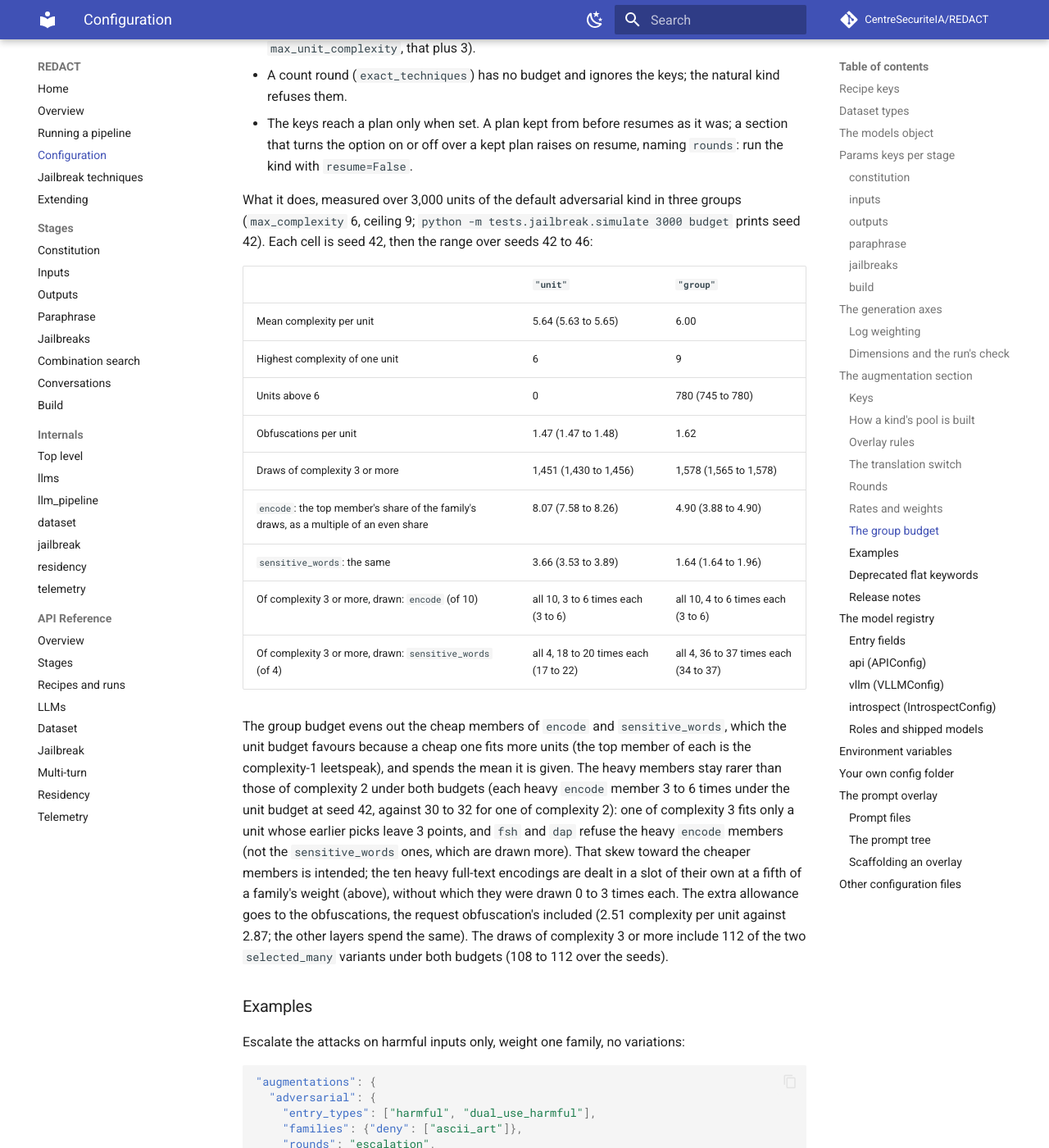
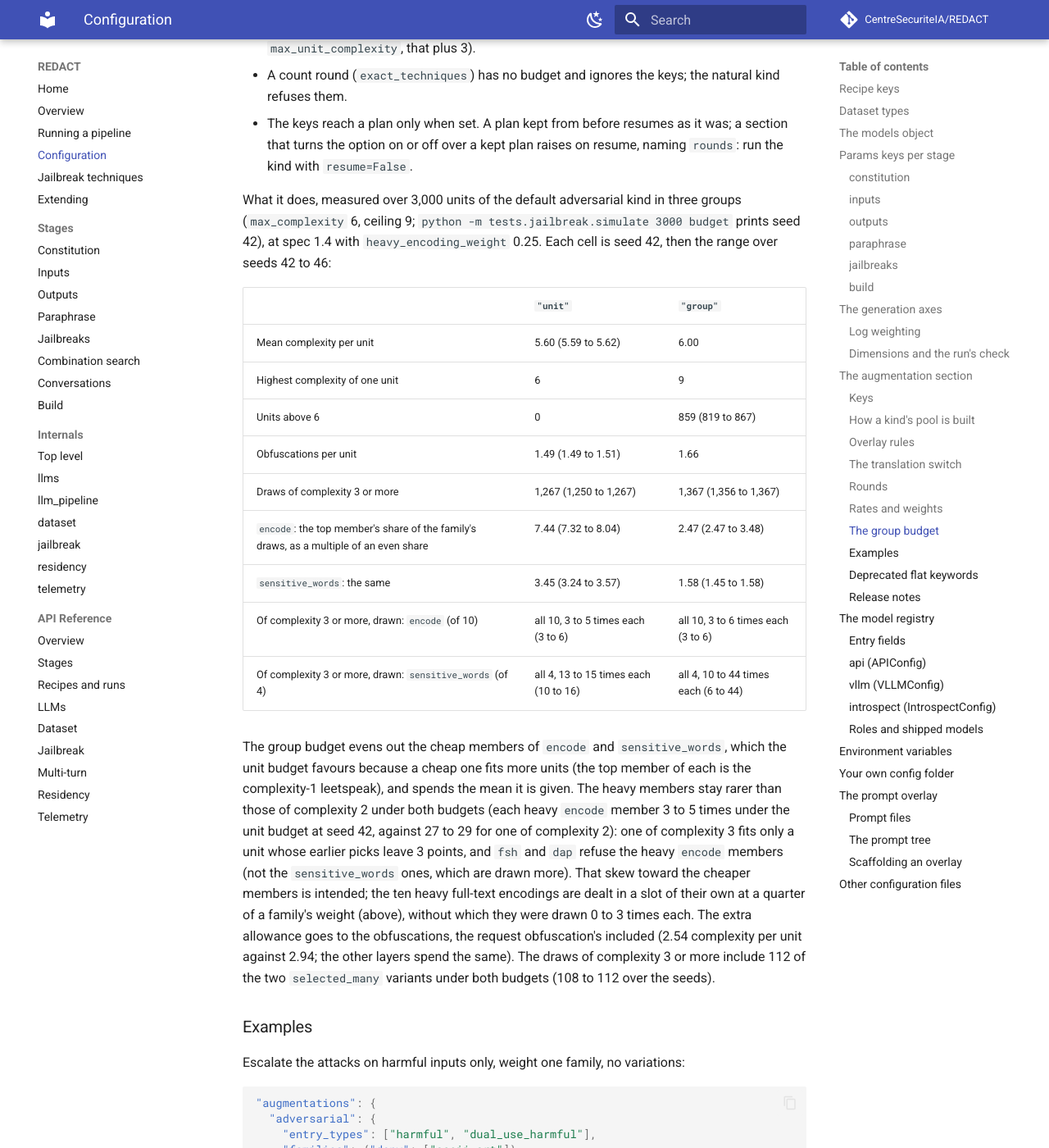
Before and after one commit to CentreSecuriteIA/REDACT, an MkDocs documentation site: the page built from docs/configuration.md, in a window 1280 px wide and 1400 px high, scrolled down 19569 px. Shown: the whole window at 82% size. Built offline with MkDocs 1.6.1 and Material for MkDocs 9.7.7, drawn with Linux system fonts in a browser that asks for light colours; comment, search, counter and statistics services are not loaded; some of the changed text lies outside the part shown.

Commit message:
Retune the heavy encodings' slot to 0.25 for about 40 draws
The spec 1.4 language-mix families share the obfuscation layer's
family-first picks among four more families, so at heavy_encoding_weight
0.2 the ten heavy full-text encodings fell to 30 or 31 draws per 3,000
default attack units, where the weight was set for about 40. Measured over
seeds 42 to 46 in one, three and ten groups (15 plans of 3,000 units a
weight), the mean is 30.1 at 0.2, 38.8 at 0.25, 46.5 at 0.3, 51.7 at 0.35
and 59.6 at 0.4; 0.25 leaves none of the ten undrawn in any plan (0.2 two,
0.4 one). The escalation's round 3 now draws 36 of them and round 4 27 or
28; 300 inputs in 15 groups of 20 draw 8 to 11 at any of these weights.

The default attacks' bound goes back to 36..60 draws. The count-round
evenness bound stays 1.25: count draws never read the weight and the
natural kind draws no heavy encoding. _PINNED_DRAWS does not move (0 of
240 dealt units, 0 of 200 undealt draws: in groups of 30 the slot picks
the same units from 0.2 to 0.3), nor do the eval digest, the eval and
natural pools or the eval pairs. A budget plan kept from before resumes
with the rules-changed WARNING. The group-budget table and the heavy-slot
figures in the docs are measured again at the new weight.

Co-Authored-By: Claude Opus 5.5 <noreply@anthropic.com>

```diff
--- a/docs/configuration.md
+++ b/docs/configuration.md
@@ -568,8 +568,8 @@ favours a family's cheaper techniques). `family_weights` may name only
 families the kind's pool draws. In a budget round the ten heavy full-text
 encodings (`to_base64`, `to_morse` and the others of `encode_weight` heavy
 that encode the whole text) are dealt in a slot of their own beside
-`encode`, at the spec's `heavy_encoding_weight` (0.2) times `encode`'s
-weight, so they are drawn about a fifth as often as a family: the slot is
+`encode`, at the spec's `heavy_encoding_weight` (0.25) times `encode`'s
+weight, so they are drawn about a quarter as often as a family: the slot is
 not a family, so `family_weights` cannot name it (`"encode:heavy"` raises
 as any name the kind does not draw); weight `encode` to move both. It is a
 quota in every budget round, not a floor: a round whose budget would have
@@ -591,7 +591,7 @@ obfuscation layer's.
 
 A budget round lets each unit spend up to `max_complexity`. A unit that
 draws cheap techniques leaves the rest unspent, so a group's units spend
-less than `max_complexity` on average (5.64 of 6 in the table below). With
+less than `max_complexity` on average (5.60 of 6 in the table below). With
 `"budget": "group"` the units of a `(category, entry_type, iteration)` group
 share it: a unit may spend `max_complexity` plus what the group's earlier
 units left unspent of it, up to `max_unit_complexity` (`max_complexity + 3`
@@ -619,34 +619,34 @@ group has no bank, so it spends up to `max_complexity`.
 
 What it does, measured over 3,000 units of the default adversarial kind in
 three groups (`max_complexity` 6, ceiling 9; `python -m tests.jailbreak.simulate
-3000 budget` prints seed 42). Each cell is seed 42, then the range over
-seeds 42 to 46:
+3000 budget` prints seed 42), at spec 1.4 with `heavy_encoding_weight` 0.25.
+Each cell is seed 42, then the range over seeds 42 to 46:
 
 | | `"unit"` | `"group"` |
 |---|---|---|
-| Mean complexity per unit | 5.64 (5.63 to 5.65) | 6.00 |
+| Mean complexity per unit | 5.60 (5.59 to 5.62) | 6.00 |
 | Highest complexity of one unit | 6 | 9 |
-| Units above 6 | 0 | 780 (745 to 780) |
-| Obfuscations per unit | 1.47 (1.47 to 1.48) | 1.62 |
-| Draws of complexity 3 or more | 1,451 (1,430 to 1,456) | 1,578 (1,565 to 1,578) |
-| `encode`: the top member's share of the family's draws, as a multiple of an even share | 8.07 (7.58 to 8.26) | 4.90 (3.88 to 4.90) |
-| `sensitive_words`: the same | 3.66 (3.53 to 3.89) | 1.64 (1.64 to 1.96) |
-| Of complexity 3 or more, drawn: `encode` (of 10) | all 10, 3 to 6 times each (3 to 6) | all 10, 4 to 6 times each (3 to 6) |
-| Of complexity 3 or more, drawn: `sensitive_words` (of 4) | all 4, 18 to 20 times each (17 to 22) | all 4, 36 to 37 times each (34 to 37) |
+| Units above 6 | 0 | 859 (819 to 867) |
+| Obfuscations per unit | 1.49 (1.49 to 1.51) | 1.66 |
+| Draws of complexity 3 or more | 1,267 (1,250 to 1,267) | 1,367 (1,356 to 1,367) |
+| `encode`: the top member's share of the family's draws, as a multiple of an even share | 7.44 (7.32 to 8.04) | 2.47 (2.47 to 3.48) |
+| `sensitive_words`: the same | 3.45 (3.24 to 3.57) | 1.58 (1.45 to 1.58) |
+| Of complexity 3 or more, drawn: `encode` (of 10) | all 10, 3 to 5 times each (3 to 6) | all 10, 3 to 6 times each (3 to 6) |
+| Of complexity 3 or more, drawn: `sensitive_words` (of 4) | all 4, 13 to 15 times each (10 to 16) | all 4, 10 to 44 times each (6 to 44) |
 
 The group budget evens out the cheap members of `encode` and
 `sensitive_words`, which the unit budget favours because a cheap one fits
 more units (the top member of each is the complexity-1 leetspeak), and
 spends the mean it is given. The heavy members stay rarer than those of
-complexity 2 under both budgets (each heavy `encode` member 3 to 6 times
-under the unit budget at seed 42, against 30 to 32 for one of complexity 2):
+complexity 2 under both budgets (each heavy `encode` member 3 to 5 times
+under the unit budget at seed 42, against 27 to 29 for one of complexity 2):
 one of complexity 3 fits only a unit whose earlier picks leave 3 points, and
 `fsh` and `dap` refuse the heavy `encode` members (not the `sensitive_words`
 ones, which are drawn more). That skew toward the cheaper members is
 intended; the ten heavy full-text encodings are dealt in a slot of their own
-at a fifth of a family's weight (above), without which they were drawn 0 to
+at a quarter of a family's weight (above), without which they were drawn 0 to
 3 times each. The extra allowance goes to the obfuscations, the request
-obfuscation's included (2.51 complexity per unit against 2.87; the other
+obfuscation's included (2.54 complexity per unit against 2.94; the other
 layers spend the same). The draws of complexity 3 or more include 112 of the
 two `selected_many` variants under both budgets (108 to 112 over the seeds).
 
@@ -777,6 +777,26 @@ the default) and in `params["jailbreaks"]`.
   (one request per combination, competing with the others), and the plan
   draws it for every input but an absolutely benign one
   ([techniques.md](techniques.md)).
+- **The heavy encodings' slot is retuned to 0.25.** The four language-mix
+  families share the obfuscation layer's family-first picks among more
+  families, and the slot followed them down: at the spec's
+  `heavy_encoding_weight`, 0.2, the ten heavy full-text encodings were drawn
+  30 or 31 times in 3,000 units of the default attacks, where the weight was
+  set for about 40 (44 to 50 at spec 1.3). Over seeds 42 to 46 in one, three
+  and ten groups (15 plans of 3,000 units a weight) the mean is 30.1 at 0.2,
+  38.8 at 0.25, 46.5 at 0.3, 51.7 at 0.35 and 59.6 at 0.4, and one of the ten
+  goes undrawn in 2, 0, 0, 0 and 1 of the 15 plans (in ten groups), so the
+  weight is 0.25 now: 37 or 38 draws in one group, 38 or 39 in three, 40 in
+  ten, the least drawn of the ten 3 times in one and three groups and 1 to 3
+  in ten. The escalation's round 3 draws 36 of them (30 at 0.2) and round 4
+  27 or 28 (24). A plan of 300 inputs in 15 groups of 20 draws 8 to 11 at
+  any weight from 0.2 to 0.4: each small group's slot takes its first pick
+  early and its next only after more units than the group has. A count round
+  (the eval type, the natural kind, escalation rounds 1 and 2) does not read
+  the weight, so the eval draws do not move. A budget plan kept from before
+  resumes with the WARNING that the rules its combinations were drawn by
+  changed (its `rules` id holds the weight) and replays its combinations;
+  plan it again with `resume=False` to draw at 0.25.
 
 **Upgrading from spec version 1.0 to 1.3.** The
 jailbreak library grew from 151 techniques in 23 families to 244 active ones
@@ -857,9 +877,9 @@ a run you already have, and what you will see; each point has its note below.
   wrapper and a container out of the unit (which makes the translation the
   unit's only obfuscation); and a budget round deals the ten heavy full-text
   encodings in a slot of their own at the spec's `heavy_encoding_weight`,
-  0.2, a quota rather than a floor (about 45 draws of the ten in 3,000 units
-  of the escalation's last round, where they were about 121; the note on the
-  eval release, below).
+  0.2 (0.25 since spec 1.4's retune), a quota rather than a floor (about 45
+  draws of the ten in 3,000 units of the escalation's last round, where they
+  were about 121; the note on the eval release, below).
 - **Stricter checks, and what they skip.** An allow list or `family_weights`
   that names a family or technique of a layer the kind leaves off raises
   (the `rewrite` layer needs `layers.allow`); a `config_dir`
@@ -1749,7 +1769,8 @@ offline.
 
 The sixth change is for training only: a budget round deals the ten heavy
 full-text encodings in a slot of their own beside `encode`, at the spec's
-new `heavy_encoding_weight`, 0.2, times `encode`'s weight
+new `heavy_encoding_weight`, 0.2 (0.25 since spec 1.4's retune, in the
+spec 1.4 notes), times `encode`'s weight
 (`HEAVY_ENCODINGS` in `jailbreak/sampling.py`, a name the dealer counts them
 under). Dealt as `encode`'s members, a heavy one fitted only a unit with 3
 points left, and the light members kept the family's count high, so it was
```
Also changed, not shown: CLAUDE.md (+3 -3 lines), docs/internals/jailbreak.md (+31 -25 lines), docs/techniques.md (+10 -9 lines), 4 other files.
